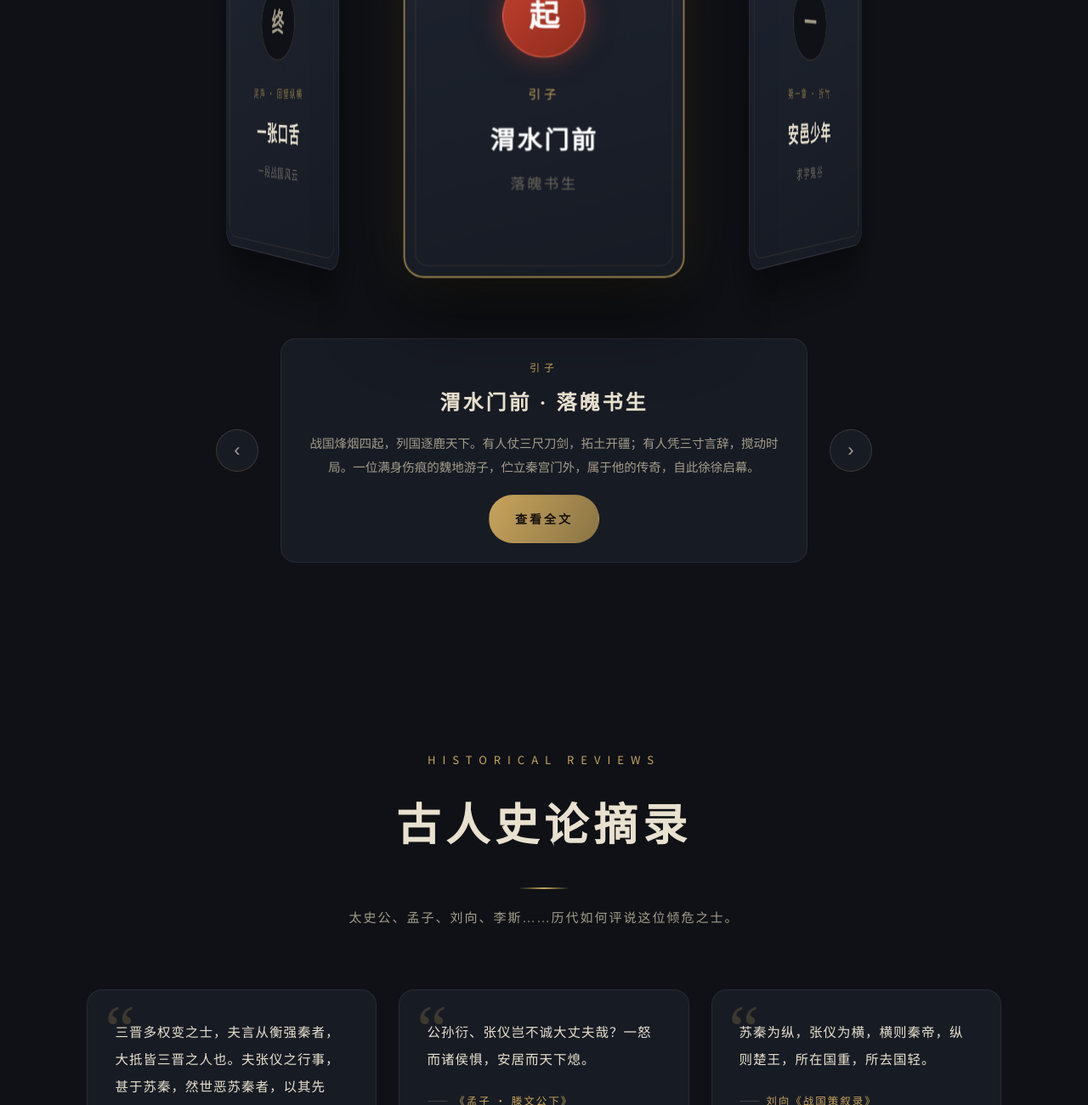
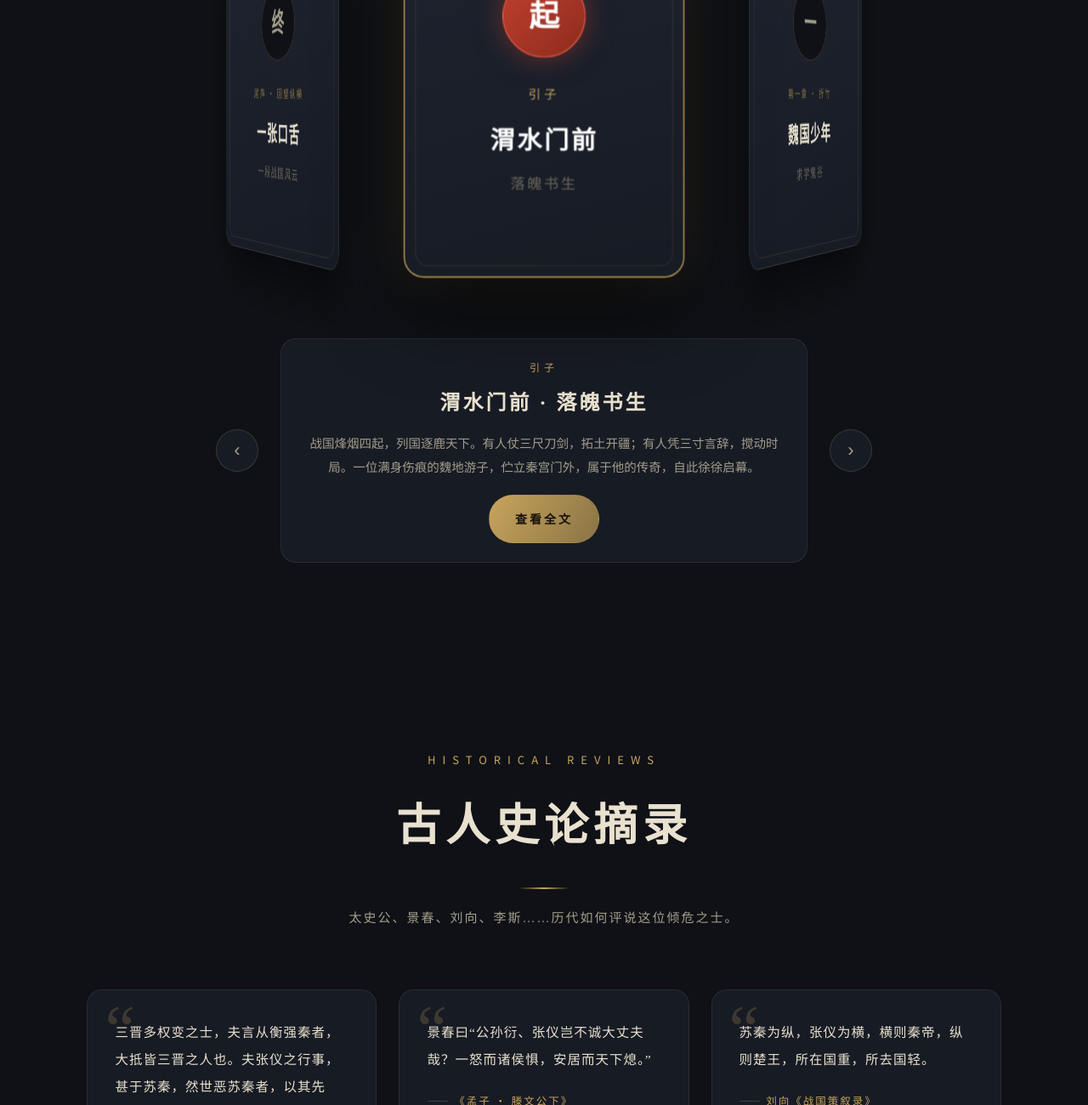
Before and after one commit to ymoon-2006/zhangyi, a plain HTML site: page index.html in a window 1280 px wide. Shown: the part 1280-2580 px from the top of the page at 85% size. Drawn offline with Linux system fonts and the light colour scheme.

Commit message:
Update historical references and descriptions in HTML

```diff
--- a/index.html
+++ b/index.html
@@ -698,7 +698,7 @@ body::before {
     <div class="eyebrow">HISTORICAL REVIEWS</div>
     <h2>古人史论摘录</h2>
     <div class="rule"></div>
-    <p class="desc">太史公、孟子、刘向、李斯……历代如何评说这位倾危之士。</p>
+    <p class="desc">太史公、景春、刘向、李斯……历代如何评说这位倾危之士。</p>
   </div>
   <div class="quote-grid" id="quoteGrid"></div>
 </section>
@@ -718,7 +718,7 @@ body::before {
 <footer class="footer">
   <div class="f-motto">舌在，足矣</div>
   <div class="f-sub">言语自有千钧之力</div>
-  <div class="f-note">本页依据《史记 · 张仪列传》及《舌在足矣——张仪与一个时代的语言力量》整理 · 仅供学习交流</div>
+  <div class="f-note">本页史料依据《史记·张仪列传》《史记·苏秦列传》《孟子·滕文公下》《战国策·楚策一》《战国策书录》《谏逐客书》；本作品基于上述史料整理创作，仅供学习交流。</div>
 </footer>
 
 <!-- 弹窗 -->
@@ -750,7 +750,7 @@ const chapters = [
       "秋风卷渭水，漫过咸阳城阙，岁至公元前329年，寒气浸润街巷。",
       "衣衫褴褛的青年，孑然立在秦宫门前。",
       "皮肉之上，犹残留楚国牢狱鞭笞的累累伤痕。",
-      "此人便是张仪，魏国安邑之士，受业于鬼谷子，习纵横游说之术。",
+      "此人便是张仪，魏国人，受业于鬼谷子，习纵横游说之术。",
       "历过牢狱折辱，世间几乎将他弃置。",
       "无人料想，这个三餐难继、潦倒困顿的书生，仅凭口中寸舌，便要倾覆天下格局。"
     ],
@@ -758,10 +758,10 @@ const chapters = [
     fact: "张仪为魏人、鬼谷子门下、楚国受辱后入秦，符合《史记·张仪列传》通行史实。"
   },
   {
-    node: "一", tag: "第一章 · 折竹", title: "安邑少年", sub: "求学鬼谷",
-    guide: "魏国安邑，是张仪生长的故土。年少岁月里，于此埋下纵横四海的理想种子。",
+    node: "一", tag: "第一章 · 折竹", title: "魏国少年", sub: "求学鬼谷",
+    guide: "魏国，是张仪生长的故土。年少岁月里，于此埋下纵横四海的理想种子。",
     body: [
-      "张仪生于魏国安邑，幼年丧父，家道清寒。",
+      "张仪生于魏国，幼年丧父，家道清寒。",
       "乱世浮沉，寻常百姓的性命，一如风中衰草，飘摇无依。",
       "张仪不甘困守乡井，碌碌终老于尘土。",
       "听闻云梦山隐者鬼谷子，深谙权谋辩说，开门授徒。",
@@ -873,7 +873,7 @@ const chapters = [
 
 const quotes = [
   { text: "三晋多权变之士，夫言从衡强秦者，大抵皆三晋之人也。夫张仪之行事，甚于苏秦，然世恶苏秦者，以其先死，而仪振暴其短以扶其说，成其衡道。要之，此两人真倾危之士哉！", src: "《史记 · 张仪列传》" },
-  { text: "公孙衍、张仪岂不诚大丈夫哉？一怒而诸侯惧，安居而天下熄。", src: "《孟子 · 滕文公下》" },
+  { text: "景春曰“公孙衍、张仪岂不诚大丈夫哉？一怒而诸侯惧，安居而天下熄。”", src: "《孟子 · 滕文公下》" },
   { text: "苏秦为纵，张仪为横，横则秦帝，纵则楚王，所在国重，所去国轻。", src: "刘向《战国策叙录》" },
   { text: "惠王用张仪之计，拔三川之地，西并巴蜀，北收上郡，南取汉中，包九夷，制鄢郢，东据成皋之险，割膏腴之壤，遂散六国之从，使之西面事秦，功施到今。", src: "李斯《谏逐客书》" },
   { text: "张仪既相秦，为文檄告楚相曰：“始吾从若饮，我不盗而璧，若笞我。若善守汝国，我顾且盗而城！”", src: "《史记 · 张仪列传》" }
```
